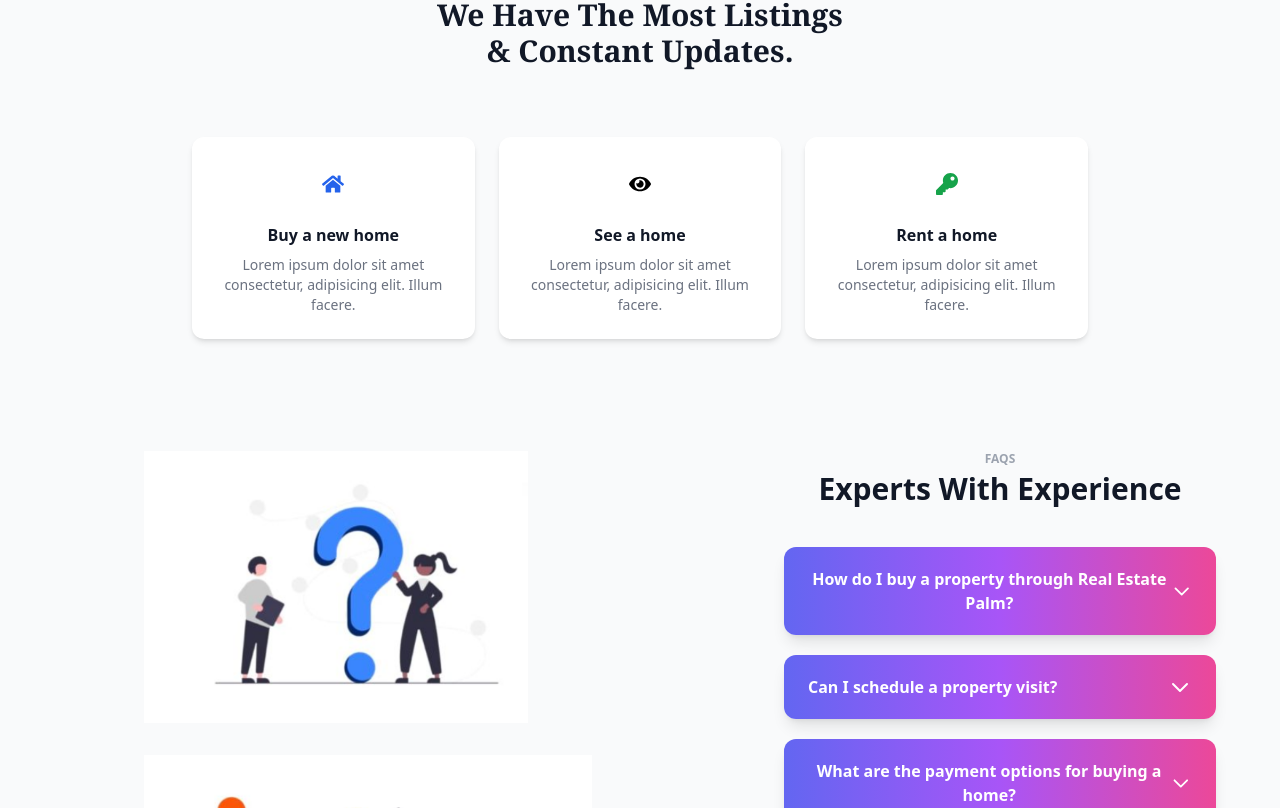
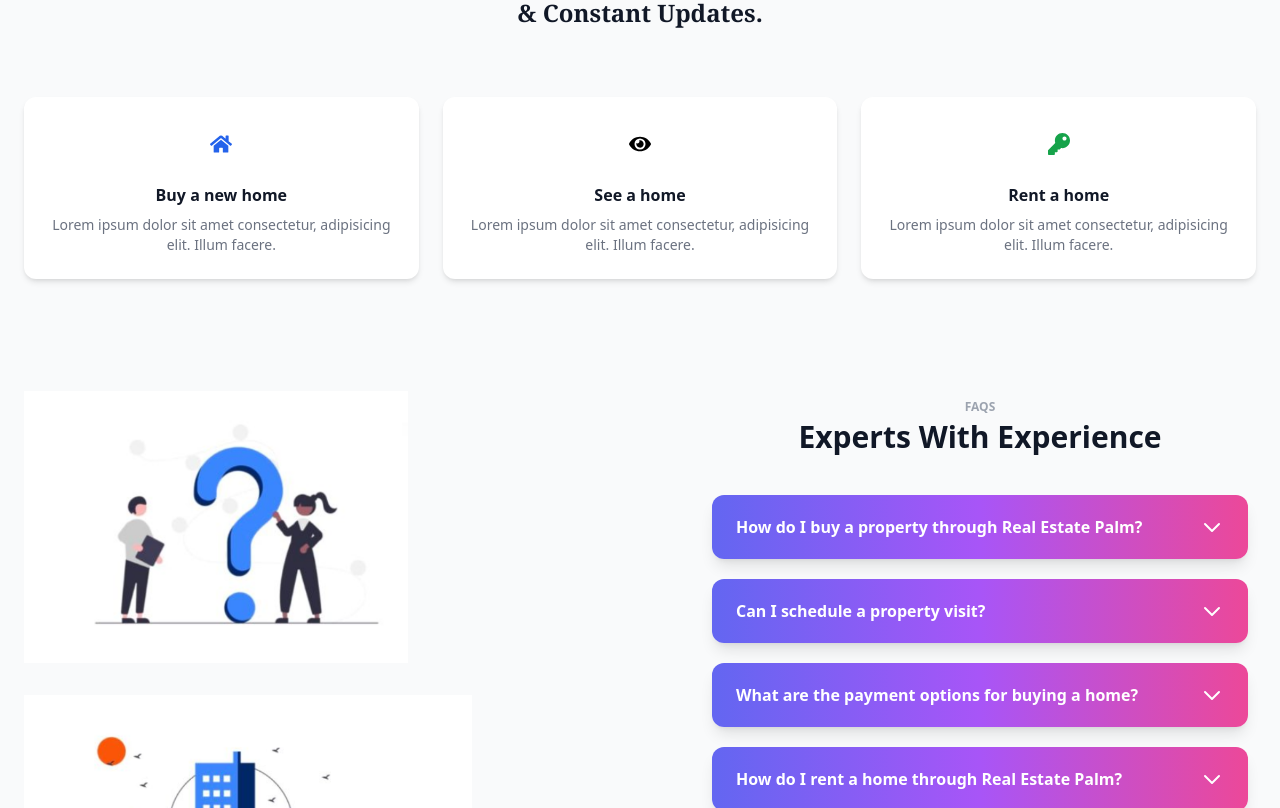
Before and after one commit to biyasshresth/Royal-Palm-Real-Estate, a React (Vite) app: page /MarketAnalysis in a window 1280 px wide. Shown: the part 172-980 px from the top of the page. Built offline with nearby package versions, Linux system fonts and the light colour scheme.

Commit message:
mobile view fixed

```diff
--- a/src/components/MarketAnalysis.tsx
+++ b/src/components/MarketAnalysis.tsx
@@ -48,19 +48,18 @@ const MarketAnalysis: React.FC = () => {
   };
 
   return (
-    <div className="min-h-full bg-gray-50 flex flex-col items-center px-6 py-12 w-full mx-auto">
-      {/* Top Section */}
+    <div className="min-h-full bg-gray-50 flex flex-col items-center px-6 py-12 sm:py-4 w-full ">
       <div className="text-center max-w-3xl mb-16">
         <p className="text-sm text-gray-500 mb-2 uppercase font-semibold">
           Why cHoose us
         </p>
-        <h2 className="text-2xl sm:text-3xl font-serif font-semibold text-gray-900 mb-1">
+        <h2 className="text-xl lg:text-2xl font-serif font-semibold text-gray-900 mb-1">
           We Have The Most Listings <br /> & Constant Updates.
         </h2>
       </div>
 
       {/* Top cards */}
-      <div className="flex flex-col sm:flex-row gap-6 max-w-4xl mb-28">
+      <div className="flex flex-col sm:flex-row gap-6 w-full mb-28">
         {[
           { icon: FaHome, title: "Buy a new home", color: "blue" },
           { icon: FaEye, title: "See a home", color: "pink" },
@@ -90,9 +89,9 @@ const MarketAnalysis: React.FC = () => {
       </div>
 
       {/* Bottom Section */}
-      <div className="flex flex-col lg:flex-row items-start max-w-6xl w-full gap-16">
+      <div className="flex flex-col lg:flex-row items-start  w-full gap-16">
         {/* Left image container */}
-        <div className="flex flex-col w-full lg:w-1/2 space-y-8 ml-20 mb-52">
+        <div className="flex flex-col   w-full lg:w-1/2 space-y-8 mx-auto mb-52">
           <img
             src={FaqPic}
             alt="FAQ Illustration 1"
@@ -106,7 +105,7 @@ const MarketAnalysis: React.FC = () => {
         </div>
 
         {/* Right side */}
-        <div className="flex-1 w-full lg:w-1/2">
+        <div className="flex-1 w-full lg:w-1/2 m-2">
           <p className="text-xs text-gray-400 uppercase font-semibold mb-1">
             FAQS
           </p>
```
